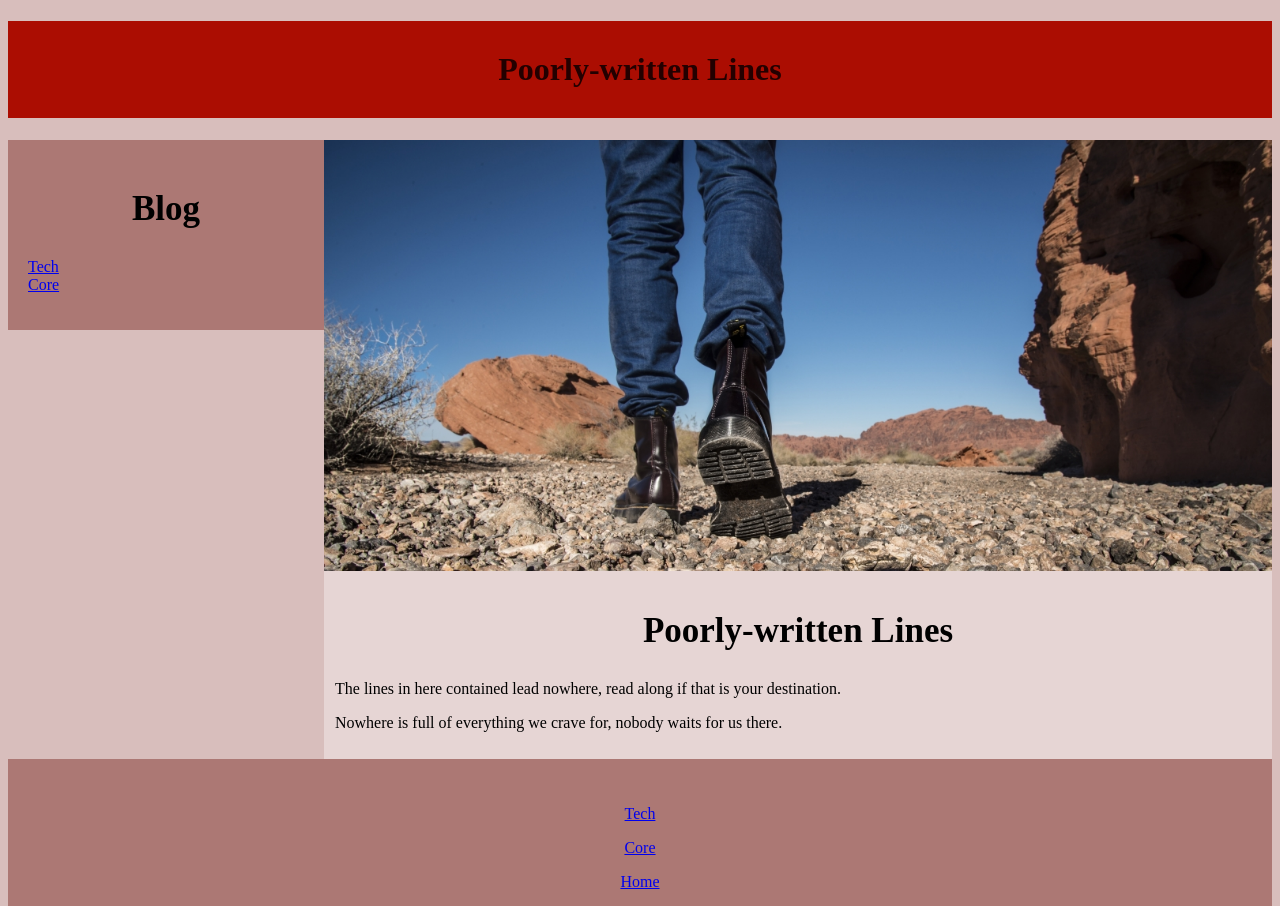
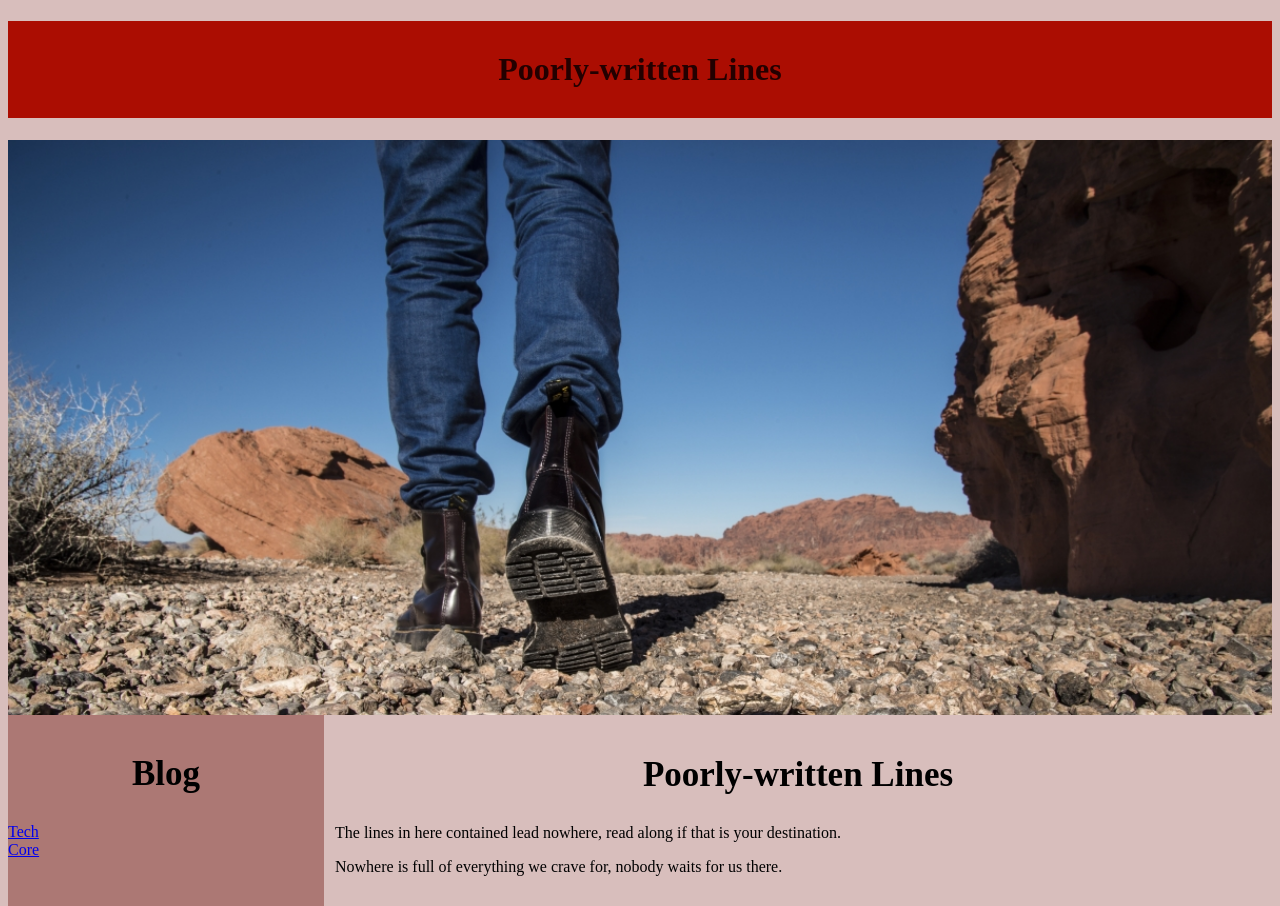
Before and after one commit to Om-GG/om-gg.github.io, a plain HTML site: page index.html in a window 1280 px wide. Shown: the top 906 px of the page. Drawn offline with Linux system fonts and the light colour scheme.

Commit message:
Changes padding for side bar and height to auto for img, nav and article

```diff
--- a/styles/main.css
+++ b/styles/main.css
@@ -20,16 +20,17 @@ img {
   display: block;
   margin-left: auto;
   margin-right: auto;
-  width: 75%;
-  height:auto;
+  width: 100%;
+  height:auto
   }
 
 nav {
   float: left;
   width: 25%;
   background: rgb(172, 120, 116);
-  padding: 20px;
-  height: 100%;
+  padding-bottom: 400px;
+  padding-top: 10px;
+  height: auto;
 }
 
 nav ul {
@@ -41,8 +42,8 @@ article {
   float: right;
   padding: 11px;
   width: 75%;
-  background-color: rgb(230, 213, 212);
-  height: 100%;
+  background-color: rgb(216, 190, 188);
+  height: auto;
   text-align: left;
 }
 
```
